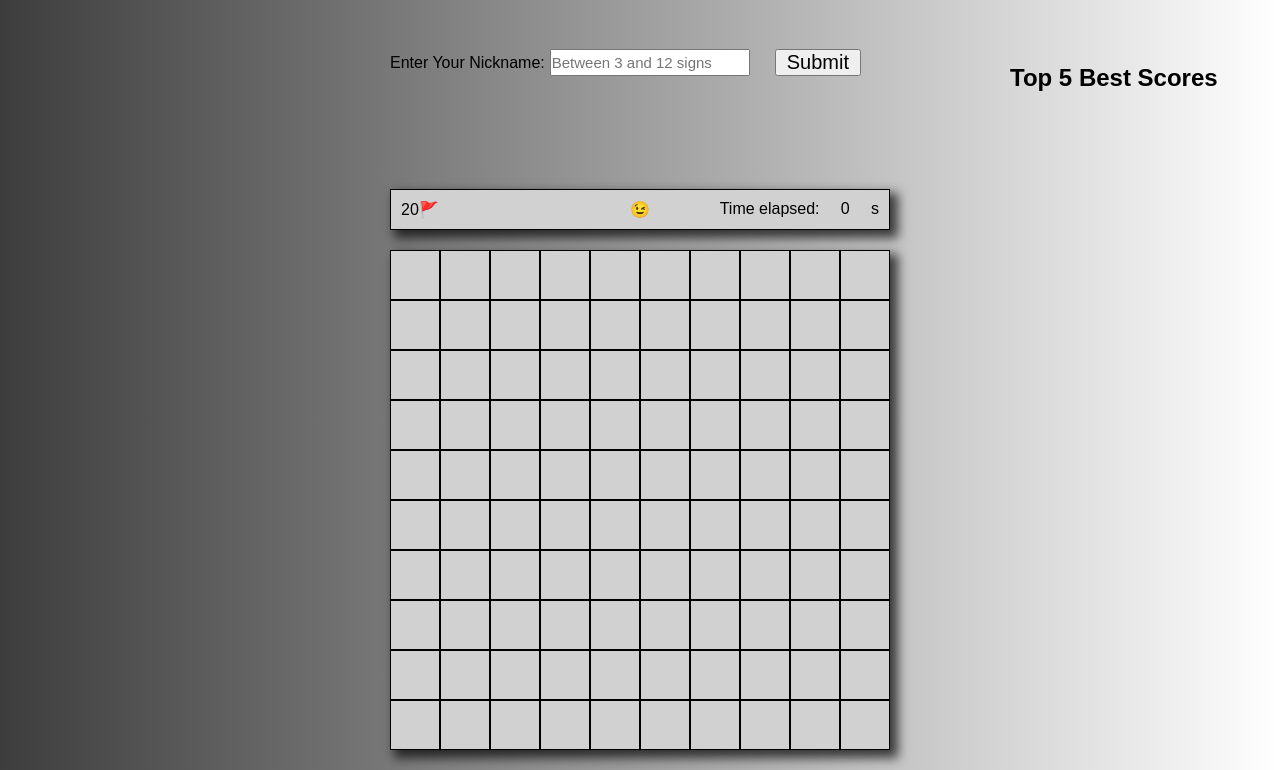
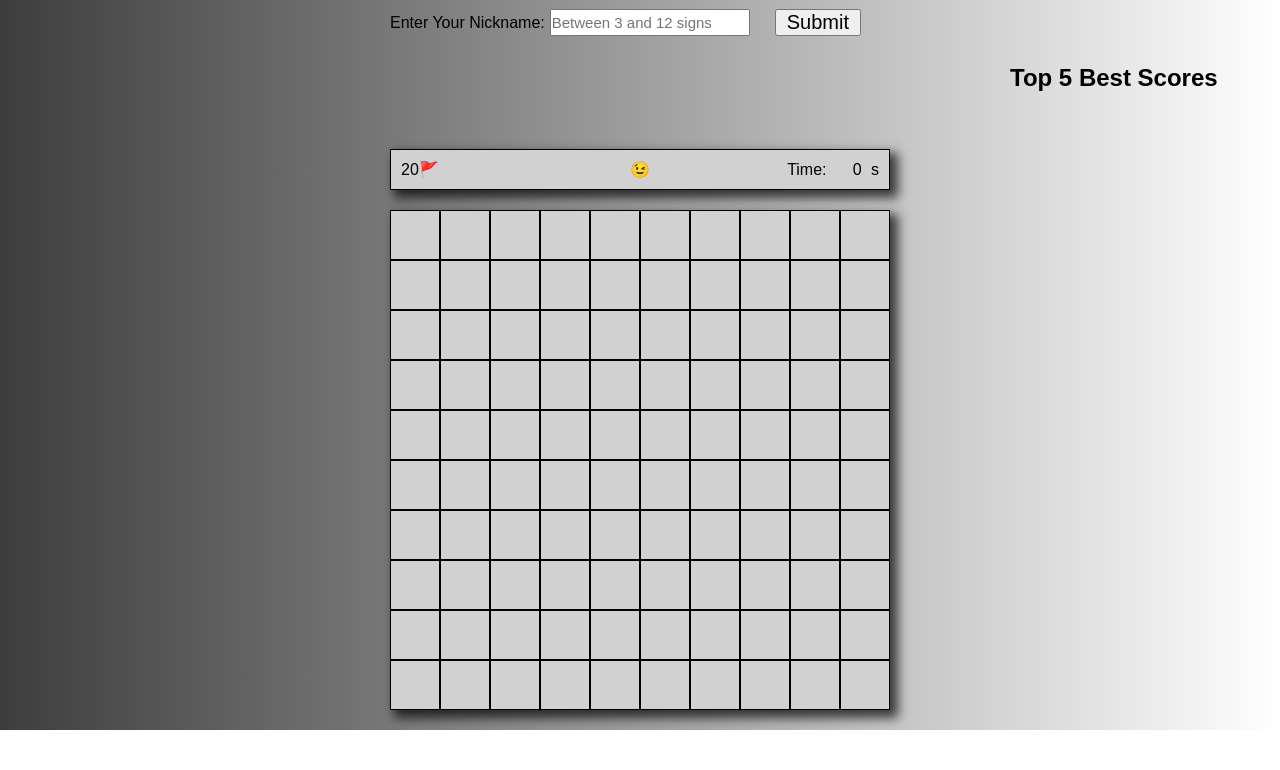
Before and after one commit to Adamskeyy/Minesweeper, a plain HTML site: page index.html in a window 1280 px wide. Shown: the part 86-856 px from the top of the page. After the commit the page ends 816 px from the top, so only its background shows below. Drawn offline with Linux system fonts and the light colour scheme.

Commit message:
Fixed timer display

```diff
--- a/index.html
+++ b/index.html
@@ -25,7 +25,7 @@
             <div class="game-interface">
                 <div class="flags-left"> <span>🚩</span></div>
                 <div class="reset"><a href="" class="reset-btn">😉</a></div>
-                <div class="timer">Time elapsed: <span class="timer-value">0</span> s</div>
+                <div class="timer">Time: <span class="timer-units"><span class="timer-value">0</span> s</span></div>
             </div>
             <div class="grid"></div>
         </div>
--- a/styles.css
+++ b/styles.css
@@ -37,7 +37,7 @@
 }
 
 h1 {
-    margin-bottom: 70px;
+    margin-bottom: 30px;
     font-size: 2.5rem;
 }
 
@@ -115,6 +115,7 @@ h2 {
     padding: 10px;
     border: 0.2px solid black;
     box-shadow: 6px 6px 10px 2px rgba(0,0,0,0.7);
+    align-items: center;
 }
 
 .game-interface div {
@@ -137,7 +138,14 @@ a {
 
 .timer {
     display: flex;
-    justify-content: space-between;
+    justify-content: flex-end;
+}
+
+.timer-value {
+    display: inline-block;
+    margin: 0 5px 0 0px;
+    min-width: 35px;
+    text-align: end;
 }
 
 .grid {
@@ -175,7 +183,7 @@ a {
     align-items: center;
 }
 
-@media (max-width: 1000px) {
+@media (max-width: 1050px) {
     :root {
         --cell-width: 40px;
       }
```
